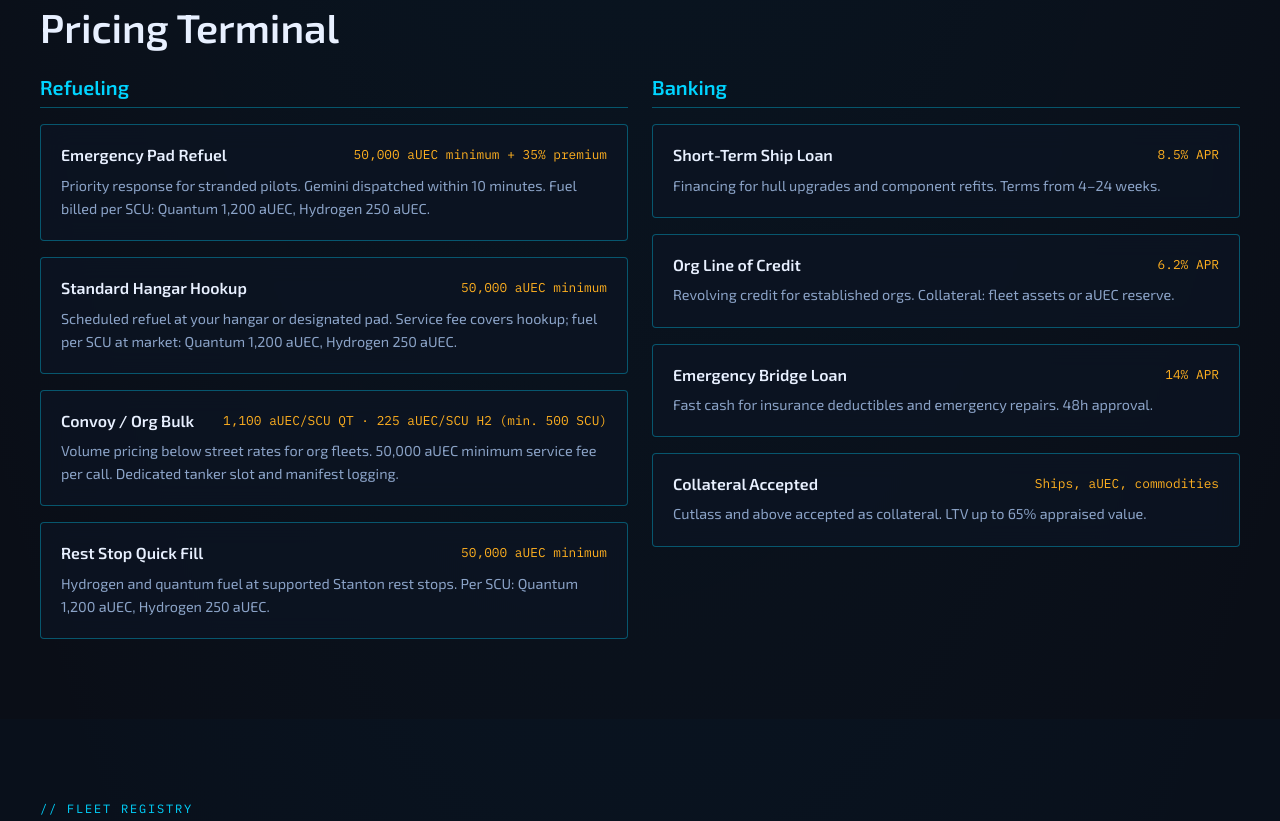
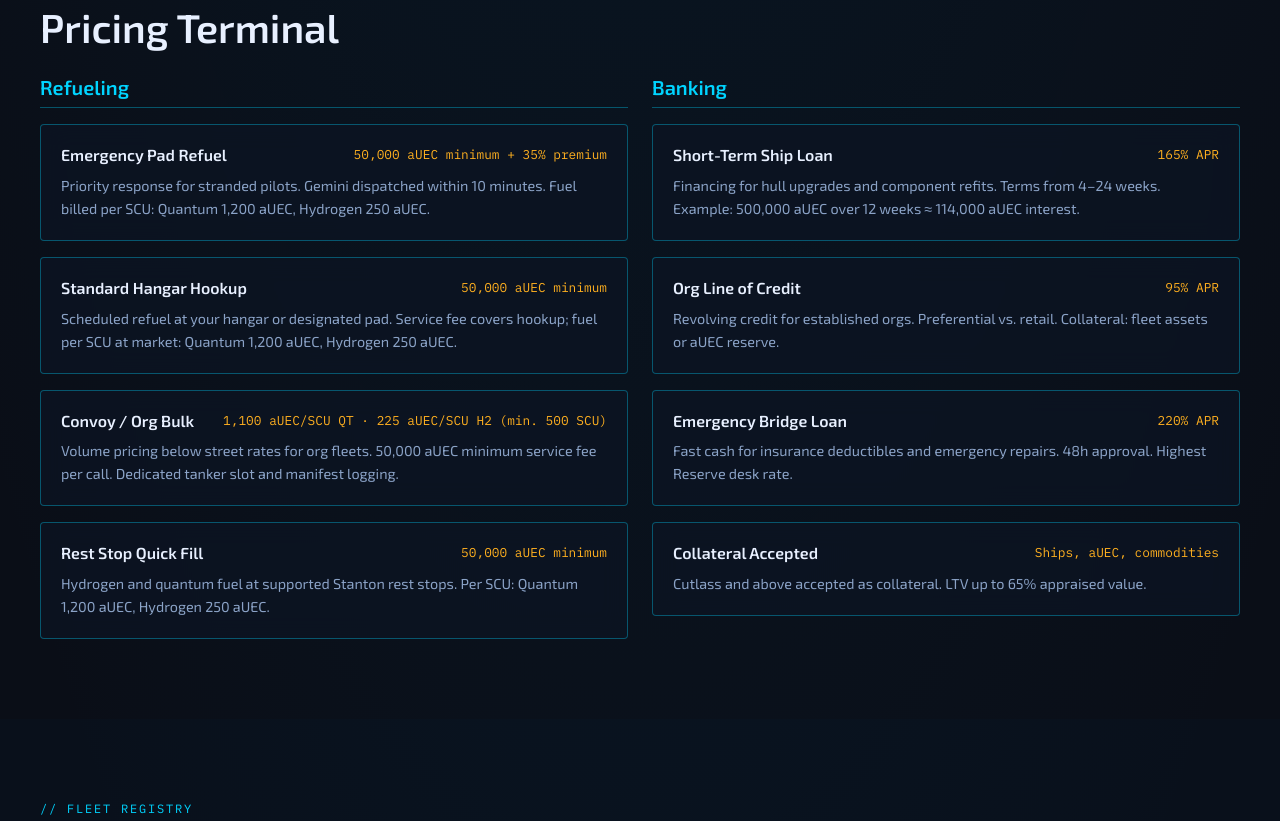
Before and after one commit to Tomethyy/Projects, an Astro site in the folder tomethys-stellar-reserve/: page / in a window 1280 px wide. Shown: the part 1223-2044 px from the top of the page. Built offline with nearby package versions, Linux system fonts and the light colour scheme; Astro itself is replaced by a stand-in of ours; no server answers.

Commit message:
Raise loan APR so 500k loans return 100k+ interest
Co-authored-by: Cursor <cursoragent@cursor.com>

```diff
--- a/tomethys-stellar-reserve/src/components/LoanCalculator.astro
+++ b/tomethys-stellar-reserve/src/components/LoanCalculator.astro
@@ -13,7 +13,7 @@
         </div>
         <div class="form-row">
           <label for="loan-apr">APR (%)</label>
-          <input type="number" id="loan-apr" name="apr" min="1" max="30" step="0.1" value="8.5" required />
+          <input type="number" id="loan-apr" name="apr" min="20" max="300" step="1" value="165" required />
         </div>
         <div class="form-row">
           <label for="loan-term">Term (weeks)</label>
--- a/tomethys-stellar-reserve/src/data/faq.ts
+++ b/tomethys-stellar-reserve/src/data/faq.ts
@@ -17,7 +17,7 @@ export const faqItems: { category: FaqCategory; question: string; answer: string
     category: 'Loans',
     question: 'What are typical loan terms?',
     answer:
-      'Terms are measured in in-universe weeks (4–24). APR ranges from 6.2% (org credit) to 14% (emergency bridge). Use the loan calculator for estimates.',
+      'Terms are measured in in-universe weeks (4–24). APR ranges from 95% (org credit) to 220% (emergency bridge); standard ship loans run 165% APR. A 500,000 aUEC / 12-week loan typically returns 100,000+ aUEC to the Reserve. Use the loan calculator for estimates.',
   },
   {
     category: 'Loans',
--- a/tomethys-stellar-reserve/src/data/rates.ts
+++ b/tomethys-stellar-reserve/src/data/rates.ts
@@ -28,18 +28,21 @@ export const refuelRates = [
 export const bankingRates = [
   {
     name: 'Short-Term Ship Loan',
-    price: '8.5% APR',
-    description: 'Financing for hull upgrades and component refits. Terms from 4–24 weeks.',
+    price: '165% APR',
+    description:
+      'Financing for hull upgrades and component refits. Terms from 4–24 weeks. Example: 500,000 aUEC over 12 weeks ≈ 114,000 aUEC interest.',
   },
   {
     name: 'Org Line of Credit',
-    price: '6.2% APR',
-    description: 'Revolving credit for established orgs. Collateral: fleet assets or aUEC reserve.',
+    price: '95% APR',
+    description:
+      'Revolving credit for established orgs. Preferential vs. retail. Collateral: fleet assets or aUEC reserve.',
   },
   {
     name: 'Emergency Bridge Loan',
-    price: '14% APR',
-    description: 'Fast cash for insurance deductibles and emergency repairs. 48h approval.',
+    price: '220% APR',
+    description:
+      'Fast cash for insurance deductibles and emergency repairs. 48h approval. Highest Reserve desk rate.',
   },
   {
     name: 'Collateral Accepted',
```
